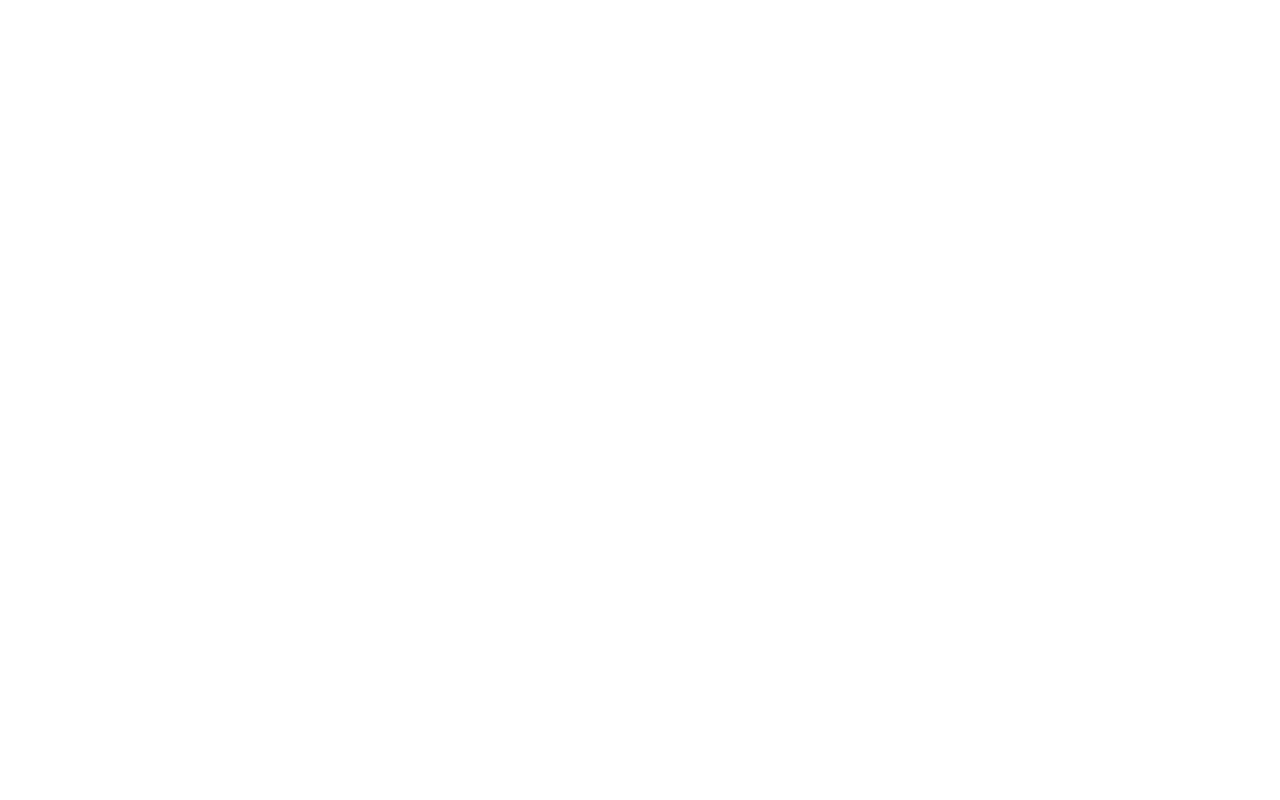
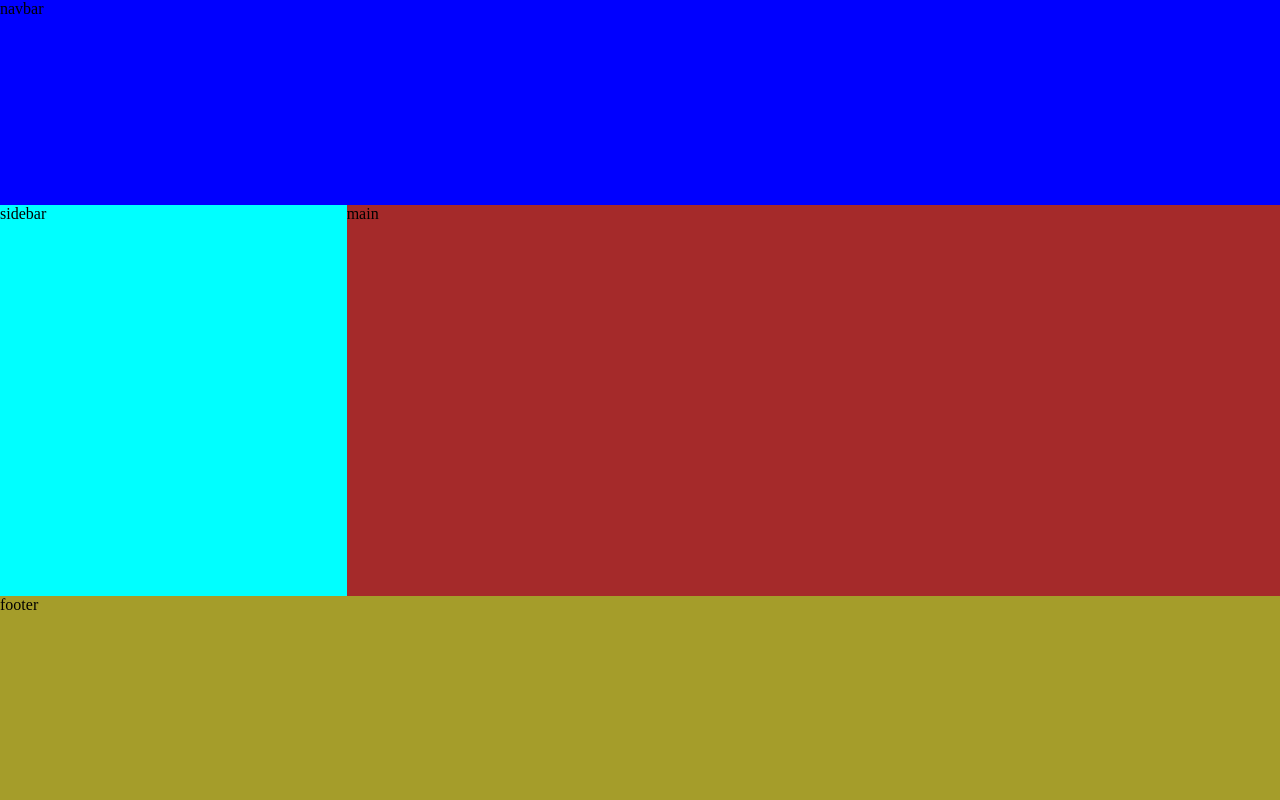
Before and after one commit to josecorredorm/css-grid, a plain HTML site: page index.html in a window 1280 px wide. Drawn offline with Linux system fonts and the light colour scheme.

Commit message:
Se agrega grilla base según requerimiento en css y se crean clases en html

```diff
--- a/assets/css/style.css
+++ b/assets/css/style.css
@@ -3,5 +3,28 @@
     margin: 0;
 }
 .container{
-    width: max-content;
+    width: 100%;
+    height: 100vh;
+    display: grid;
+    grid-template-areas:
+    "navbar navbar navbar navbar"
+    "sidebar main main main"
+    "sidebar main main main"
+    "footer footer footer footer"  ;
 }
+.container__navbar{
+background-color: blue;
+grid-area: navbar;
+}
+.container__sidebar{
+background-color: aqua;
+grid-area: sidebar;
+}
+.container__main{
+background-color: brown;
+grid-area: main;
+}
+.container__footer{
+    background-color: rgb(165, 157, 42);
+    grid-area: footer;
+}
--- a/index.html
+++ b/index.html
@@ -8,6 +8,9 @@
     <title>CSS-Grid</title>
 </head>
 <body class="container">
-
+    <div class="container__navbar">navbar</div>
+    <div class="container__sidebar">sidebar</div>
+    <div class="container__main">main</div>
+    <div class="container__footer">footer</div>
 </body>
 </html>
```
